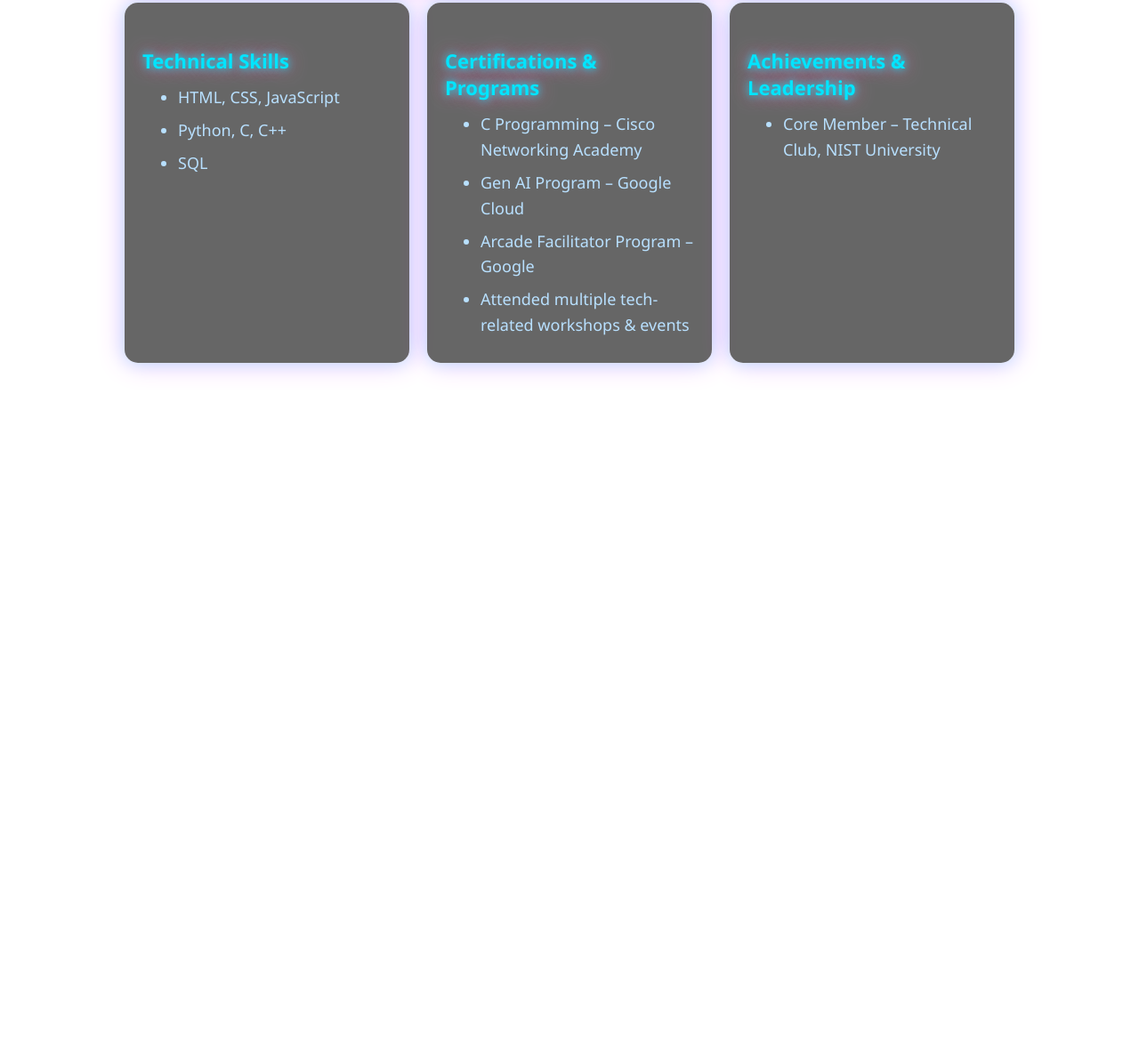
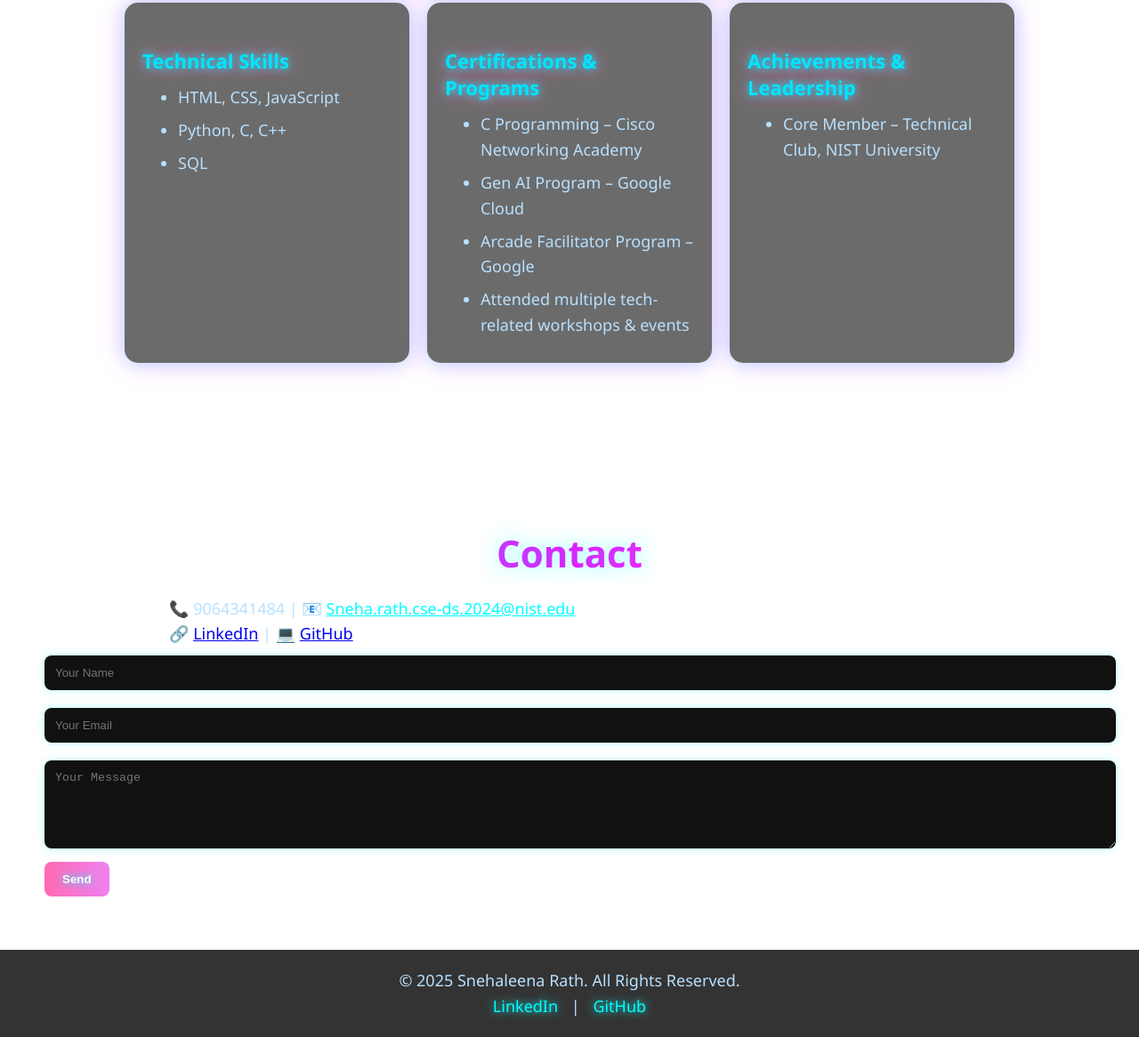
Before and after one commit to Sneharath18/portfolio, a plain HTML site: page index.html in a window 1280 px wide. Shown: the part 1434-2600 px from the top of the page at 89% size. Before the commit the page ends 1932 px from the top, so only its background shows below. Drawn offline with nearby package versions, Linux system fonts and the light colour scheme; animation ran at ten frames a second.

Commit message:
first commit

```diff
--- a/index.html
+++ b/index.html
@@ -302,6 +302,31 @@ section {
       </div>
     </div>
 </section>
+<!-- Contact Section -->
+  <section id="contact">
+    <h2>Contact</h2>
+    <p>📞 9064341484 | 📧 <a href="mailto:Sneha.rath.cse-ds.2024@nist.edu" style="color:cyan;">Sneha.rath.cse-ds.2024@nist.edu</a></p>
+    <p>
+      🔗 <a href="https://www.linkedin.com/in/sneha-rath-b41129330" target="_blank">LinkedIn</a> |
+      💻 <a href="https://github.com/Sneharath18" target="_blank">GitHub</a>
+    </p>
+    <form>
+      <input type="text" placeholder="Your Name" required />
+      <input type="email" placeholder="Your Email" required />
+      <textarea placeholder="Your Message" rows="5" required></textarea>
+      <button type="submit">Send</button>
+    </form>
+  </section>
+
+  <!-- Footer -->
+  <footer>
+    <p>© 2025 Snehaleena Rath. All Rights Reserved.</p>
+    <p>
+      <a href="https://www.linkedin.com/in/sneha-rath-b41129330" target="_blank">LinkedIn</a> |
+      <a href="https://github.com/Sneharath18" target="_blank">GitHub</a>
+    </p>
+  </footer>
+
   <!-- Three.js Background -->
   <canvas id="bg"></canvas>
 <script src="https://cdn.jsdelivr.net/npm/three@0.155.0/build/three.min.js"></script>
@@ -452,7 +477,7 @@ window.addEventListener("resize", () => {
 
 /* Individual resume boxes */
 .resume-box {
-  background: rgba(0, 0, 0, 0.6);
+  background: rgba(0, 0, 0, 0.582);
   border-radius: 15px;
   padding: 20px;
   box-shadow: 0 0 20px rgba(0, 255, 255, 0.3), 0 0 30px rgba(255, 0, 255, 0.3);
@@ -523,5 +548,4 @@ window.addEventListener("resize", () => {
 
 /* Reduce section padding globally */
 section {
-  padding: 60px 50px; /* reduced from 80px */
-}
+  padding: 60px 50px; /* reduced from 80px
```
